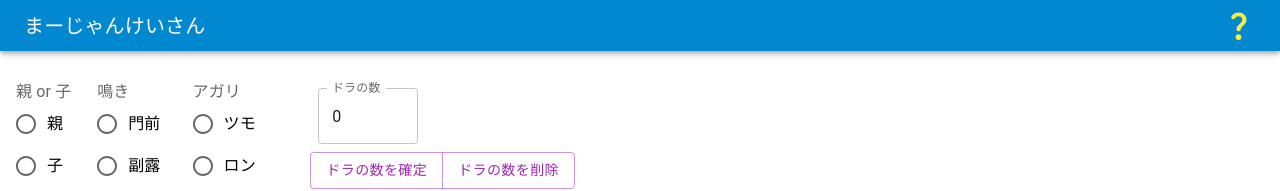
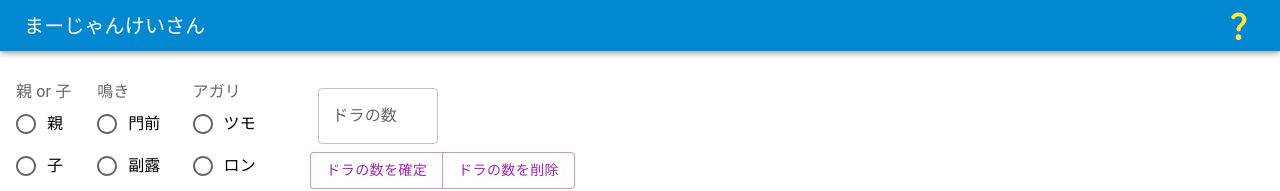
Before and after one commit to i068edo/mj-app, a Next.js app: page / in a window 1280 px wide. Shown: the top 191 px of the page. Built offline with nearby package versions, Linux system fonts and the light colour scheme.

Commit message:
ドラの数が不正な値の時のエラー処理を実装

```diff
--- a/src/app/page.js
+++ b/src/app/page.js
@@ -20,7 +20,7 @@ function ParentField(props) {
   const [tsumoRon, setTsumoRon] = useState('');
   const [han, setHan] = useState(0);
   const [fu, setFu] = useState();
-  const [dora, setDora] = useState(0);
+  const [dora, setDora] = useState();
   const [totalPoint, setTotalPoint] = useState(0);
   const [isChiitoitsu, setIsChiitoitsu] = useState(false);
   const [isPinfu, setIsPinfu] = useState(false);
--- a/src/app/yaku/DoraCount.js
+++ b/src/app/yaku/DoraCount.js
@@ -1,4 +1,5 @@
 import * as React from 'react';
+import { useState } from 'react';
 import Box from '@mui/material/Box';
 import TextField from '@mui/material/TextField';
 import Button from '@mui/material/Button';
@@ -6,12 +7,22 @@ import ButtonGroup from '@mui/material/ButtonGroup';
 
 export default function DoraCount(props) {
   const { han, setHan, yakuList, setYakuList, dora, setDora} = props;
+  const [doraError, setDoraError] = useState(false);
+  const [helperText, setHelperText] = useState('');
+
 
   function updateDora(event){
     setDora(event.target.value);
   }
 
   function confirmDora(){
+    if( !(dora > 0) ){
+      setDoraError(true);
+      setHelperText('不正な値です。')
+      return 1;
+    }
+    setDoraError(false);
+    setHelperText('OK');
     setHan(han + Number(dora));
     const doraName = 'ドラ ' + dora;
     setYakuList([...yakuList, doraName]);
@@ -39,7 +50,10 @@ export default function DoraCount(props) {
                  color="secondary"
                  value={dora}
                  onChange={updateDora}
-                 sx={{ width: 100, m:1 }}
+                 sx={{ width: 120, m:1 }}
+                 error={doraError}
+                 helperText={helperText}
+
 
 
     />
```
